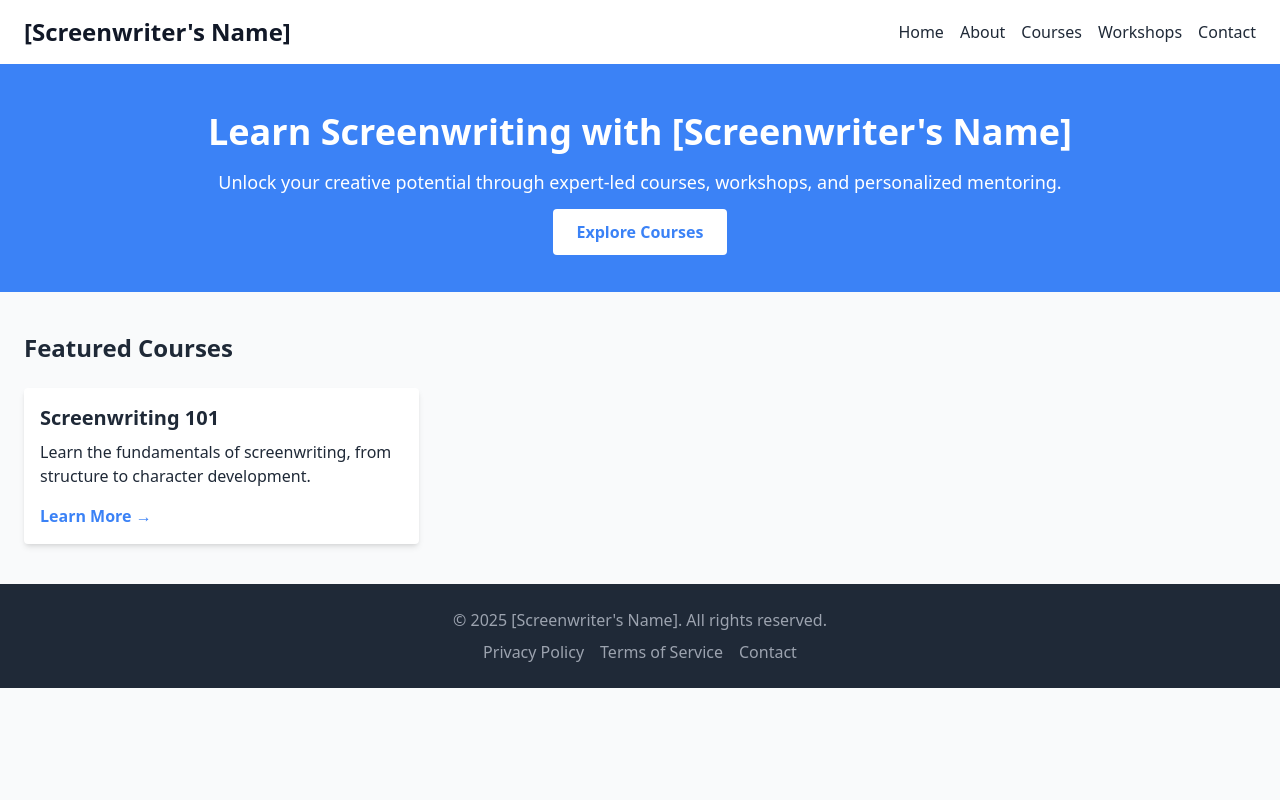
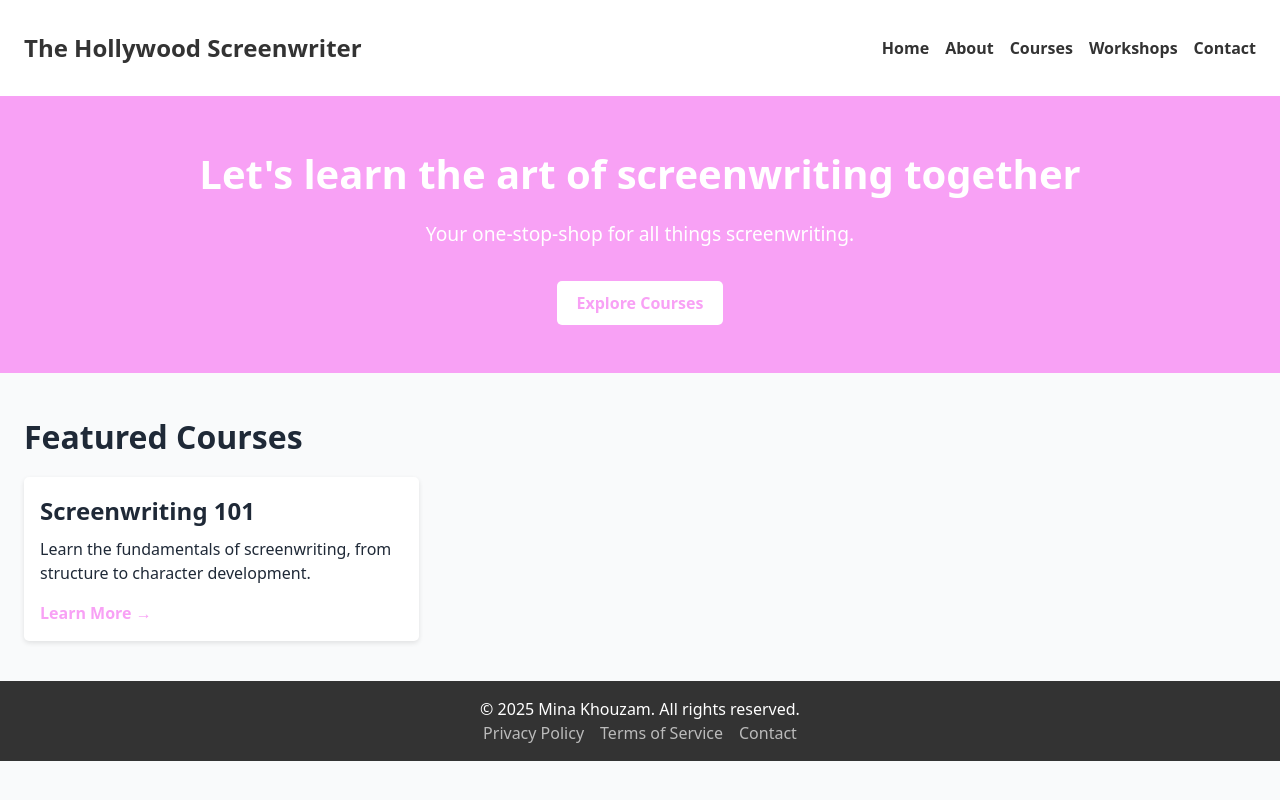
Before and after one commit to rafikhouzam/screenwriter-lms, a website: page public/index.html in a window 1280 px wide. Drawn offline with nearby package versions, Linux system fonts and the light colour scheme; files that its build step writes are made by us from their sources.

Commit message:
Finished boilerplate and styling

```diff
--- a/public/css/styles.css
+++ b/public/css/styles.css
@@ -0,0 +1,117 @@
+/* General Body Styles */
+body {
+    font-family: Arial, sans-serif;
+    line-height: 1.6;
+    margin: 0;
+    padding: 0;
+    background-color: #f9f9f9;
+    color: #333;
+}
+
+/* Header Styles */
+.header {
+    background: #fff;
+    box-shadow: 0 2px 5px rgba(0, 0, 0, 0.1);
+    padding: 1rem 0;
+}
+
+.site-title {
+    font-size: 2rem;
+    color: #333;
+}
+
+.nav a {
+    color: #333;
+    text-decoration: none;
+    font-weight: bold;
+}
+
+.nav a:hover {
+    color: #f8a1f5;
+}
+
+/* Hero Section Styles */
+.hero {
+    background-color: #f8a1f5;
+    color: #fff;
+    padding: 3rem 1rem;
+    text-align: center;
+}
+
+.hero-title {
+    font-size: 2.5rem;
+    font-weight: bold;
+    margin-bottom: 1rem;
+}
+
+.hero-text {
+    font-size: 1.2rem;
+    margin-bottom: 2rem;
+}
+
+.cta-button {
+    display: inline-block;
+    padding: 10px 20px;
+    background: #fff;
+    color: #f8a1f5;
+    font-weight: bold;
+    text-decoration: none;
+    border-radius: 5px;
+}
+
+.cta-button:hover {
+    background-color: #e6e6e6;
+}
+
+/* Featured Courses */
+.featured-title {
+    font-size: 2rem;
+    font-weight: bold;
+    margin-bottom: 1rem;
+}
+
+.course-card {
+    background: #fff;
+    box-shadow: 0 2px 5px rgba(0, 0, 0, 0.1);
+    padding: 1rem;
+    border-radius: 5px;
+    text-align: left;
+}
+
+.course-title {
+    font-size: 1.5rem;
+    font-weight: bold;
+    margin-bottom: 0.5rem;
+}
+
+.course-description {
+    margin-bottom: 1rem;
+}
+
+.course-link {
+    color: #f8a1f5;
+    text-decoration: none;
+    font-weight: bold;
+}
+
+.course-link:hover {
+    text-decoration: underline;
+}
+
+/* Footer Styles */
+.footer {
+    background: #333;
+    color: #fff;
+    padding: 1rem 0;
+    text-align: center;
+}
+
+.footer a {
+    color: #bbb;
+    text-decoration: none;
+}
+
+.footer a:hover {
+    color: #fff;
+    text-decoration: underline;
+}
--- a/public/index.html
+++ b/public/index.html
@@ -4,20 +4,20 @@
 <head>
     <meta charset="UTF-8">
     <meta name="viewport" content="width=device-width, initial-scale=1.0">
-    <title>Screenwriter's LMS</title>
+    <title>The Hollywood Screenwriter</title>
 
     <!-- Favicon -->
-    <link rel="icon" href="/favicon.ico" type="image/x-icon">
+    <link rel="icon" href="/img/logo.jpg" type="image/x-icon">
 
     <!-- Main Stylesheet -->
-    <link rel="stylesheet" href="styles.css">
+    <link rel="stylesheet" href="css/styles.css">
 
     <!-- Tailwind CSS -->
     <script src="https://cdn.tailwindcss.com"></script>
 
     <!-- SEO Metadata -->
-    <meta name="description" content="Learn screenwriting from [Screenwriter's Name]. Courses, workshops, and 1-on-1 mentoring available.">
-    <meta property="og:title" content="Learn Screenwriting with [Screenwriter's Name]">
+    <meta name="description" content="Learn screenwriting from The Hollywood Screenwriter. Courses, workshops, and 1-on-1 mentoring available.">
+    <meta property="og:title" content="Learn Screenwriting with Mina Khouzam">
     <meta property="og:description" content="Join expert-led screenwriting courses and workshops.">
     <meta property="og:image" content="path-to-image.jpg">
     <meta property="og:url" content="https://example.com">
@@ -26,47 +26,47 @@
 <body class="bg-gray-50 text-gray-800 font-sans">
 
     <!-- Header -->
-    <header class="bg-white shadow">
+    <header class="header">
         <div class="container mx-auto flex justify-between items-center py-4 px-6">
-            <h1 class="text-2xl font-bold text-gray-900">[Screenwriter's Name]</h1>
-            <nav class="flex space-x-4">
-                <a href="/" class="hover:text-blue-500">Home</a>
-                <a href="/about" class="hover:text-blue-500">About</a>
-                <a href="/courses" class="hover:text-blue-500">Courses</a>
-                <a href="/workshops" class="hover:text-blue-500">Workshops</a>
-                <a href="/contact" class="hover:text-blue-500">Contact</a>
+            <h1 class="text-2xl font-bold site-title">The Hollywood Screenwriter</h1>
+            <nav class="flex space-x-4 nav">
+                <a href="index.html" class="hover:text-blue-500">Home</a>
+                <a href="about.html" class="hover:text-blue-500">About</a>
+                <a href="courses.html" class="hover:text-blue-500">Courses</a>
+                <a href="workshops.html" class="hover:text-blue-500">Workshops</a>
+                <a href="contact.html" class="hover:text-blue-500">Contact</a>
             </nav>
         </div>
     </header>
 
     <!-- Hero Section -->
-    <section class="bg-blue-500 text-white py-12">
+    <section class="hero">
         <div class="container mx-auto text-center">
-            <h2 class="text-4xl font-bold mb-4">Learn Screenwriting with [Screenwriter's Name]</h2>
-            <p class="text-lg mb-6">Unlock your creative potential through expert-led courses, workshops, and personalized mentoring.</p>
-            <a href="/courses" class="px-6 py-3 bg-white text-blue-500 font-semibold rounded hover:bg-gray-100">Explore Courses</a>
+            <h2 class="hero-title">Let's learn the art of screenwriting together</h2>
+            <p class="hero-text">Your one-stop-shop for all things screenwriting.</p>
+            <a href="/courses" class="cta-button">Explore Courses</a>
         </div>
     </section>
 
     <!-- Featured Courses -->
     <section class="container mx-auto py-10 px-6">
-        <h3 class="text-2xl font-bold mb-6">Featured Courses</h3>
+        <h3 class="featured-title">Featured Courses</h3>
         <div class="grid grid-cols-1 md:grid-cols-2 lg:grid-cols-3 gap-6">
             <!-- Example Course Card -->
-            <div class="bg-white shadow-md rounded p-4">
-                <h4 class="text-xl font-bold mb-2">Screenwriting 101</h4>
-                <p class="mb-4">Learn the fundamentals of screenwriting, from structure to character development.</p>
-                <a href="/courses/screenwriting-101" class="text-blue-500 font-semibold">Learn More &rarr;</a>
+            <div class="course-card">
+                <h4 class="course-title">Screenwriting 101</h4>
+                <p class="course-description">Learn the fundamentals of screenwriting, from structure to character development.</p>
+                <a href="/courses/screenwriting-101" class="course-link">Learn More &rarr;</a>
             </div>
             <!-- More course cards can go here -->
         </div>
     </section>
 
     <!-- Footer -->
-    <footer class="bg-gray-800 text-gray-400 py-6">
+    <footer class="footer">
         <div class="container mx-auto text-center">
-            <p>&copy; 2025 [Screenwriter's Name]. All rights reserved.</p>
-            <nav class="flex justify-center space-x-4 mt-2">
+            <p>&copy; 2025 Mina Khouzam. All rights reserved.</p>
+            <nav class="flex justify-center space-x-4 footer-nav">
                 <a href="/privacy-policy" class="hover:underline">Privacy Policy</a>
                 <a href="/terms-of-service" class="hover:underline">Terms of Service</a>
                 <a href="/contact" class="hover:underline">Contact</a>
```
Also changed, not shown: public/about.html (added, +53 -0 lines), public/contact.html (added, +45 -0 lines), public/courses.html (added, +52 -0 lines), public/workshops.html (added, +44 -0 lines), img/logo.jpg (added).
